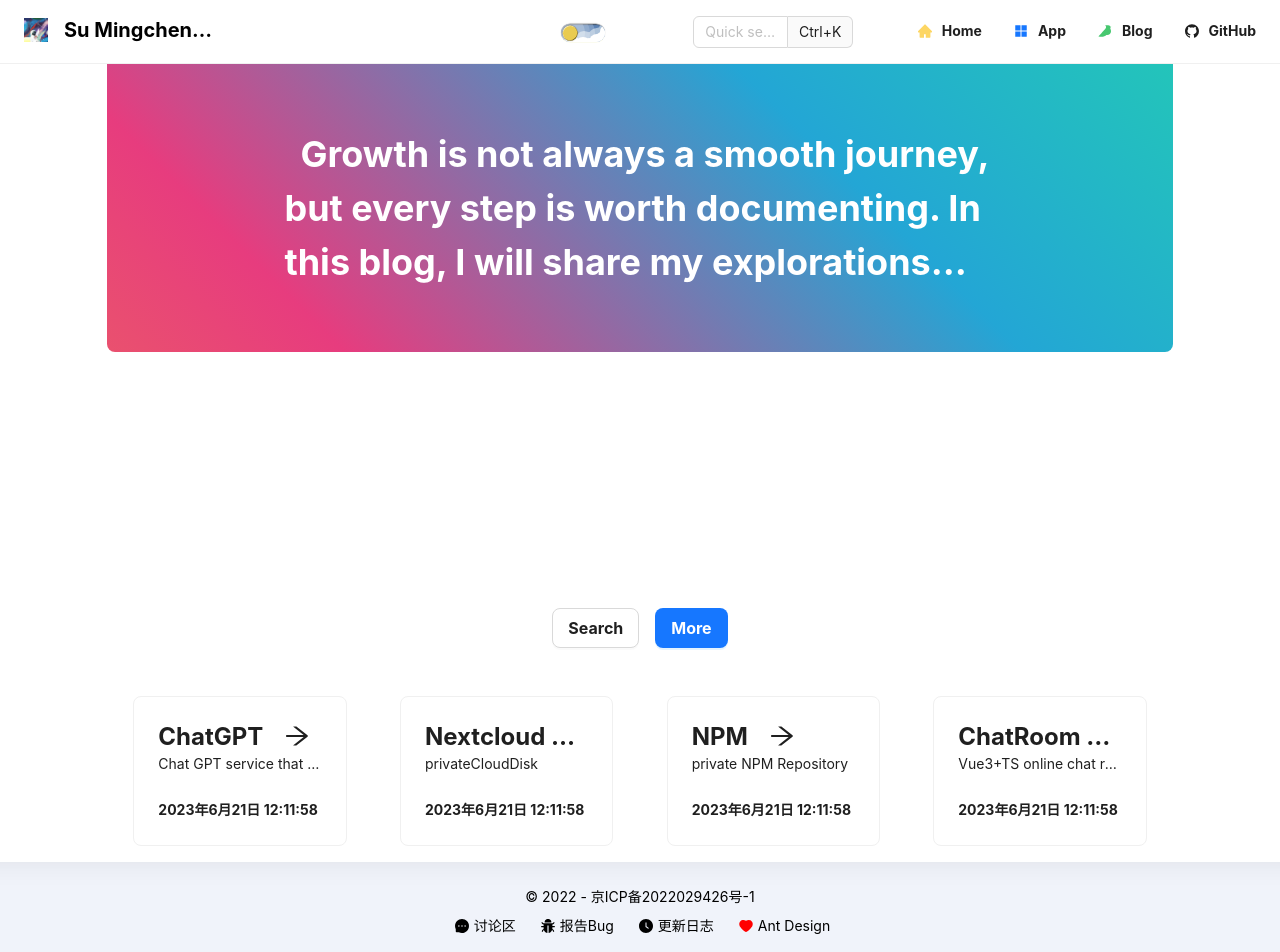
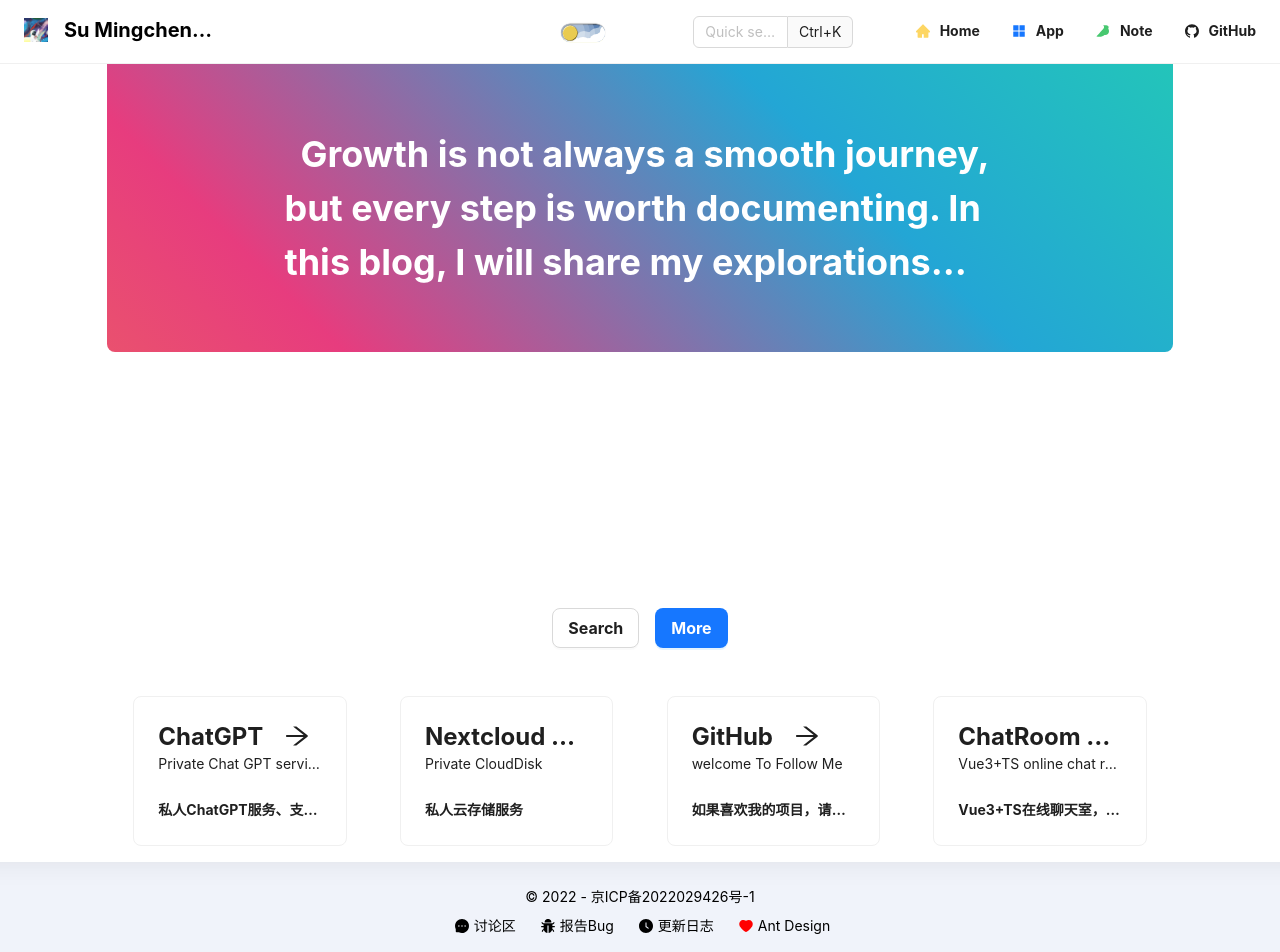
Before and after one commit to sumingcheng/Blog, a Next.js app: page / in a window 1280 px wide. Shown: the top 952 px of the page. Built offline with nearby package versions, Linux system fonts and the light colour scheme; no server answers.

Commit message:
增加跳转

```diff
--- a/src/layout/header.tsx
+++ b/src/layout/header.tsx
@@ -86,7 +86,7 @@ const Header: React.FC = () => {
     {
       label: (
           <a className={`font-bold`} href="https://www.yuque.com/sumingcheng" target="_blank"
-             rel="noopener noreferrer">Blog</a>
+             rel="noopener noreferrer">Note</a>
       ),
       key: '3',
       icon: <YuqueFilled style={{color: "#47c870"}}/>,
--- a/src/pages/index.tsx
+++ b/src/pages/index.tsx
@@ -17,27 +17,27 @@ function IndexPage() {
   const SuCardArr = [{
     id: "1",
     title: 'ChatGPT',
-    url: '',
-    description: 'Chat GPT service that does not need to worry about IP issues',
-    time: '2023年6月21日 12:11:58'
+    url: 'https://sumingcheng.github.io/Vue3-TS-ChatGPT/#/',
+    description: 'Private Chat GPT service, support code, formula, markdown',
+    time: '私人ChatGPT服务、支持代码、公式、markdown'
   }, {
     id: "2",
     title: 'Nextcloud',
-    url: '',
-    description: 'privateCloudDisk',
-    time: '2023年6月21日 12:11:58'
+    url: 'http://82.157.118.166:20002/apps/dashboard/',
+    description: 'Private CloudDisk',
+    time: '私人云存储服务'
   }, {
     id: "3",
-    title: 'NPM',
-    url: '',
-    description: 'private NPM Repository',
-    time: '2023年6月21日 12:11:58'
+    title: 'GitHub',
+    url: 'https://github.com/sumingcheng',
+    description: 'welcome To Follow Me',
+    time: '如果喜欢我的项目，请给我一个star吧！'
   }, {
     id: "4",
     title: 'ChatRoom',
-    url: '',
+    url: 'http://82.157.118.166:20007/',
     description: 'Vue3+TS online chat room, using express in the background',
-    time: '2023年6月21日 12:11:58'
+    time: 'Vue3+TS在线聊天室，后端使用express'
   }]
 
   React.useEffect(() => {
```
Also changed, not shown: 1 other file (tests, documents, lock files or other folders).
